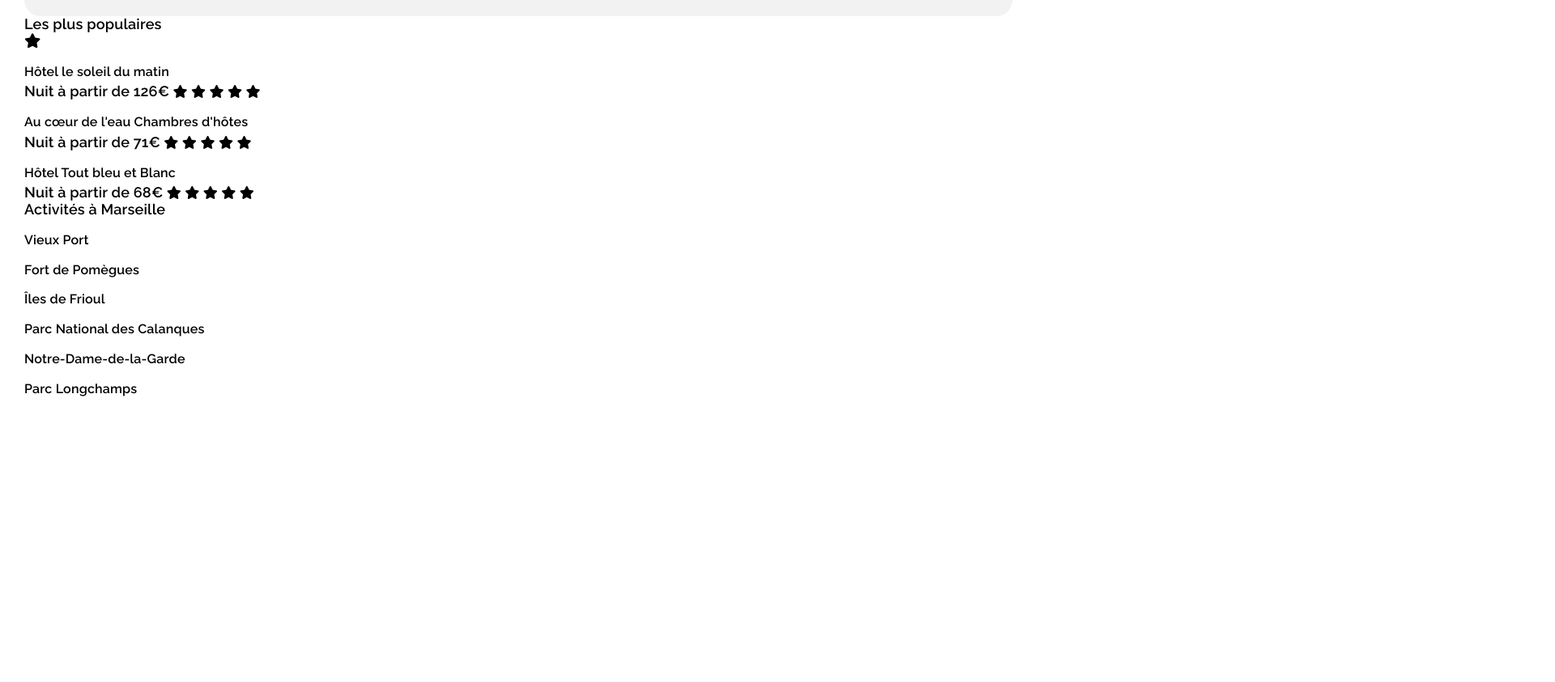
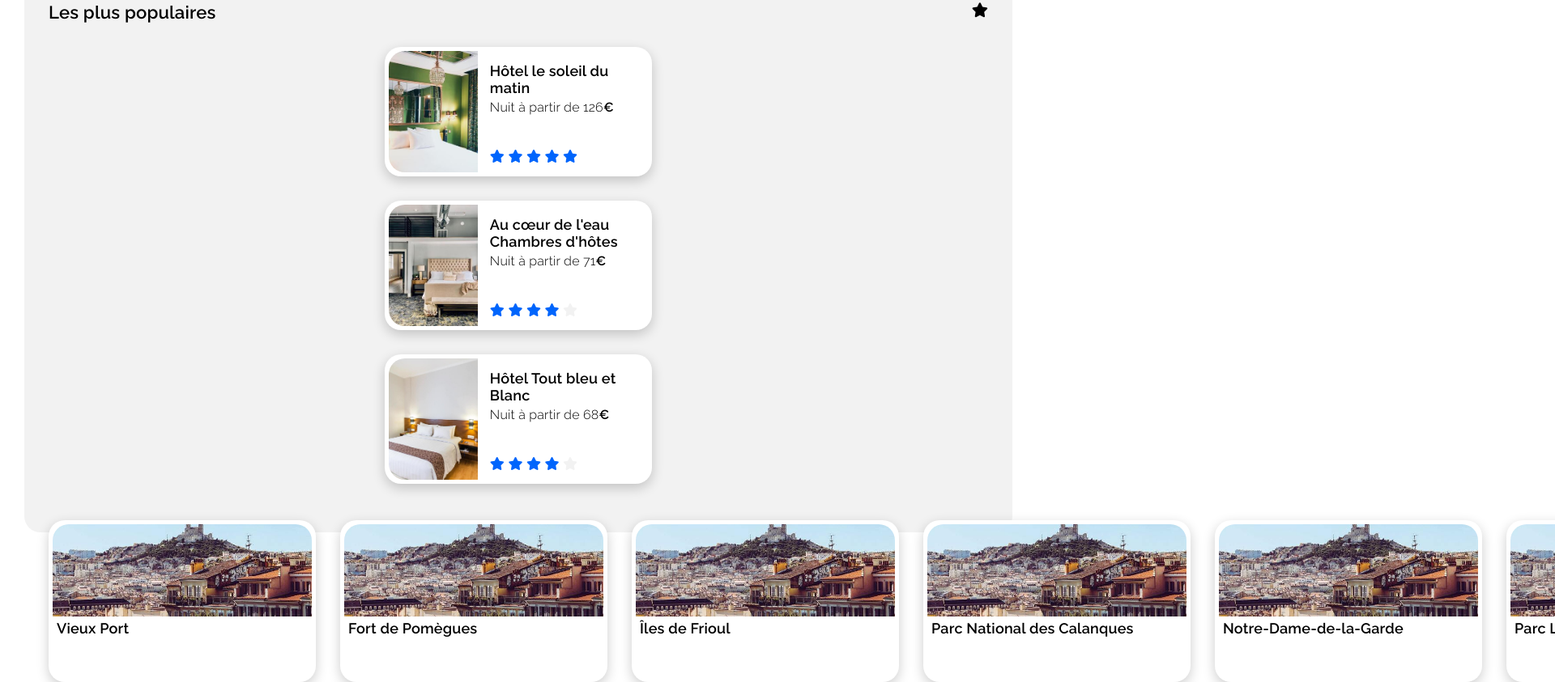
Before and after one commit to maxiim3/oc_projet_2, a website: page index.html in a window 1280 px wide. Shown: the part 1040-1883 px from the top of the page at 81% size, 1920 px wide, since content can reach past the window. Before the commit the page ends 1530 px from the top, so only its background shows below. Drawn offline with Linux system fonts and the light colour scheme.

Commit message:
Hebergement oke 90% | Populaires ok 90% | Activités ok 60%

```diff
--- a/css/index.css
+++ b/css/index.css
@@ -20,28 +20,8 @@
 
   /*Other*/
   scroll-behavior: smooth;
-}
-
-@media only screen and (max-width: 380px) {
-  :root {
-    --text-small: 1.2rem;
-    --text-normal: 1.3rem;
-    --text-xl: 1.6rem;
-  }
-}
-@media only screen and (min-width: 381px) and (max-width: 620px) {
-  :root {
-    --text-small: 1.3rem;
-    --text-normal: 1.4rem;
-    --text-xl: 1.8rem;
-  }
-}
-@media only screen and (min-width: 620px) and (max-width: 970px) {
-  :root {
-    --text-small: 1.5rem;
-    --text-normal: 1.7rem;
-    --text-xl: 2.1rem;
-  }
+  --card-width: 320px;
+  --card-height: 190px;
 }
 
 /*endregion*/
@@ -95,16 +75,7 @@ body > main,
 body > footer {
   padding-inline: 3rem;
 }
-@media only screen and (max-width: 768px) {
-  body > header,
-  body > main,
-  body > footer {
-    padding-inline: 0;
-  }
-  body > header > section {
-    padding-inline: 3rem;
-  }
-}
+
 h1,
 h2,
 h3,
@@ -136,7 +107,7 @@ li {
 }
 /*endregion*/
 
-/*region Header*/
+/*region HEADER*/
 /*region Navigation*/
 nav {
   height: 12rem;
@@ -179,35 +150,7 @@ nav ul li a {
   display: inline-block;
   margin-inline: 2rem;
 }
-@media only screen and (max-width: 768px) {
-  nav {
-    height: 20vh;
-    align-items: center;
-    flex-flow: column nowrap;
-    justify-content: space-around;
-  }
-  nav img {
-    height: 66%;
-    padding-top: 3rem;
-    object-fit: contain;
-  }
-  nav ul {
-    height: 33%;
-    width: 100%;
-    display: flex;
-    flex-flow: row wrap;
-  }
 
-  nav ul li {
-    flex-grow: 1;
-    border-top: none;
-    border-bottom: 3px solid var(--color-gray);
-  }
-  nav ul li:hover {
-    border-top: none;
-    border-bottom: 3px solid var(--color-blue);
-  }
-}
 /*endregion*/
 /*Header Title*/
 /*region Section-principale*/
@@ -230,39 +173,49 @@ header > section > header > * {
 /*region search-form*/
 
 .form {
+  --rounded: 13px;
+  --square-icon: 50px;
   width: fit-content;
   display: flex;
   flex-wrap: nowrap;
   justify-content: flex-start;
   align-items: center;
   overflow: hidden;
-  border-radius: 13px;
+  border-radius: var(--rounded);
 }
 .form label,
 .form input,
 .form button {
   display: inline-block;
-  height: 50px;
+  height: var(--square-icon);
   margin: 0;
   padding: 0;
   border: none;
-  padding-inline: 2ch;
 }
 .form label {
+  position: relative;
+  height: var(--square-icon);
+  width: var(--square-icon);
   background-color: var(--color-gray);
-  display: grid;
-  place-content: center;
+}
+.form label > i {
+  position: absolute;
+  top: 16px;
+  left: 19px;
 }
 
 .form input {
+  padding-inline: 2ch;
   box-sizing: border-box;
   border-block: 1px solid var(--color-gray);
 }
 .form button {
   background-color: var(--color-blue);
   color: var(--color-white);
-  -moz-border-radius-topright: 13px;
-  -moz-border-radius-bottomright: 13px;
+  border-top-right-radius: var(--rounded);
+  border-down-right-radius: var(--rounded);
+  width: fit-content;
+  padding-inline: 2ch;
 }
 .form button:hover {
   cursor: pointer;
@@ -273,17 +226,7 @@ header > section > header > * {
 .search-text {
   display: inline-block;
 }
-@media only screen and (max-width: 768px) {
-  .form button {
-    border-radius: 13px;
-  }
-  .search-icon {
-    display: inline-block;
-  }
-  .search-text {
-    display: none;
-  }
-}
+
 /*endregion search*/
 /*region filters*/
 .filters {
@@ -314,21 +257,14 @@ header > section > header > * {
   z-index: 50;
   transform: translateX(-3px);
 }
-
-p {
-  display: inline-block;
+.filter-item p {
+  display: inline;
   font-size: var(--text-normal);
   font-weight: var(--font-bold);
-  margin-inline: 1ch;
+  padding-inline: 10px 15px;
+  margin-inline: auto;
 }
 
-@media only screen and (max-width: 768px) {
-  .filters h3 {
-    width: 100%;
-  }
-  .filter-item {
-  }
-}
 /*endregion filters*/
 /*region footer*/
 
@@ -364,80 +300,109 @@ p {
 
 /*endregion header*/
 
-/*region Main*/
+/*region MAIN*/
+/*region Section-Variables*/
 main {
   --rounded: 20px;
   --shadow: rgba(0, 0, 0, 0.2);
   --shadow-accent: rgba(0, 0, 0, 0.3);
 }
-/*region section-hosting*/
-.hosting {
-  background-color: var(--color-gray);
+/*endregion*/
+/*region Section-Layout*/
+
+.hosting,
+.most-popular,
+.activities {
   border-radius: var(--rounded);
   padding: 3rem;
   width: auto;
 }
-.hosting > header {
+
+.hosting,
+.most-popular {
+  background-color: var(--color-gray);
+}
+
+.hosting > header,
+.most-popular > header,
+.activities > header {
   margin-bottom: 3rem;
 }
-.hosting ul{
+
+.hosting .cards-container,
+.most-popular .cards-container {
+  width: auto;
   display: flex;
-  flex-flow: row wrap;
+  flex-wrap: wrap;
   align-items: center;
   justify-content: flex-start;
   gap: 3rem;
   margin-bottom: 3rem;
 }
-
-.hosting > footer * {
-  font-weight: var(--font-bold);
-  font-size: var(--text-normal)
-}
-/*region card*/
-.hosting .card {
-  width: 250px;
-  height: 200px;
+.card {
   border-radius: var(--rounded);
   padding: 5px;
   background-color: var(--color-white);
   box-shadow: 0 5px 15px var(--shadow);
   transition: transform 300ms ease-in-out;
 }
-.hosting .card:hover {
+.card:hover {
   transform: rotateZ(1deg) scale(103%);
   box-shadow: 0 5px 5px var(--shadow-accent);
 }
+.hosting > footer *,
+.most-popular > footer *,
+.activities > footer * {
+  font-weight: var(--font-bold);
+  font-size: var(--text-normal);
+}
+/*endregion*/
+/*region SECTION-HOSTING*/
+.hosting .cards-container {
+  flex-direction: row;
+}
+/*region card*/
+/*region card-props*/
+.hosting .card {
+  width: 250px;
+  height: var(--card-height);
+}
+
 .hosting .card .card-link {
   width: 100%;
   height: 100%;
 }
-.hosting .card .card-header {
+/*endregion card-props*/
+/*region card-header*/
+.hosting .card-header {
   overflow: hidden;
   border-top-left-radius: var(--rounded);
   border-top-right-radius: var(--rounded);
   height: 60%;
 }
 
-.hosting .card .card-header img {
+.hosting .card-header img {
   width: 100%;
   height: 100%;
   object-fit: cover;
   object-position: center;
 }
-.hosting .card .card-content {
+/*endregion card-header*/
+/*region card-content*/
+.hosting .card-content {
   margin-inline: 5px;
 }
-.hosting .card .card-content h3,
-p,
-div {
+.hosting .card-content h3,
+.hosting .card-content p,
+.hosting .card-content div {
   padding: 0;
   margin: 5px 0 0;
 }
-.hosting .card .card-content p {
+.hosting .card-content p {
   font-weight: var(--font-regular);
   font-size: var(--text-small);
 }
-.hosting .card .card-content div i {
+.hosting .card-content div i {
   color: var(--color-blue);
 }
 /*Stars ⭐️*/
@@ -450,28 +415,148 @@ div {
 }
 
 .hosting .card:first-of-type .price,
-.hosting .card:nth-of-type(5) .price{
+.hosting .card:nth-of-type(5) .price {
   font-weight: var(--font-bold);
 }
+/*endregion card-content*/
 /*endregion card*/
-
-@media (max-width: 768px){
-  .hosting {
-    background-color: var(--color-white);
-  }
-  .hosting ul{
-    flex-direction: column;
-  }
-  .hosting .card {
-    width: 320px;
-    height: 190px;
-  }
+/*endregion*/
+/*region SECTION-POPULAR*/
+.most-popular header {
+  display: flex;
+  justify-content: space-between;
+}
+.most-popular .cards-container {
+  flex-direction: column;
+}
+.most-popular .card-link {
+  width: 100%;
+  height: 100%;
+  display: flex;
+}
+/*region card*/
+/*region card-props*/
+.most-popular .card {
+  width: var(--card-width);
+  height: 150px;
+}
+/*endregion*/
+/*region card-header*/
+.most-popular .card-header {
+  overflow: hidden;
+  border-top-left-radius: var(--rounded);
+  border-bottom-left-radius: var(--rounded);
+  width: 35%;
+}
+.most-popular .card-header img {
+  width: 100%;
+  height: 100%;
+  object-fit: cover;
+  object-position: center;
+}
+/*endregion*/
+/*region card-content*/
+.most-popular .card-content {
+  margin-inline: 15px 0;
+  height: 100%;
+  position: relative;
+}
+.most-popular .card-content h3,
+.most-popular .card-content p,
+.most-popular .card-content div {
+  max-width: 18ch;
+  padding: 0;
+  margin: 0;
+}
+.most-popular .card-content h3 {
+  margin: 15px 0 5px;
+}
+.most-popular .card-content p {
+  font-weight: var(--font-regular);
+  font-size: var(--text-small);
+}
+.most-popular .card-content div {
+  position: absolute;
+  bottom: 10px;
+}
+.most-popular .card-content div i {
+  color: var(--color-blue);
+}
+/*Stars ⭐️*/
+.most-popular .card:nth-of-type(2) .card-content div i:last-child,
+.most-popular .card:nth-of-type(3) .card-content div i:last-child {
+  color: var(--color-gray);
+}
+/*endregion*/
+/*endregion card*/
+/*endregion*/
+/*region SECTION-ACTIVITIES*/
+.activities .cards-container {
+  display: flex;
+  flex-wrap: wrap;
+  align-items: center;
+  justify-content: center;
+  flex-direction: column;
+  /*TODO Jouer sur la taille du conteneur par rapport a la width */
+  /*NOTE : puis flex shrink / basis / growth  */
+  height: calc(100vh - 100vh);
+  width: auto;
+  gap: 30px;
+  flex-basis: var(--card-height);
+}
+/*region card*/
+/*region card-props*/
+.activities .card {
+  width: var(--card-width);
+  height: var(--card-height);
 }
 
-/*Footer*/
-/*endregion section-hosting*/
+.activities .card:nth-of-type(1),
+.activities .card:nth-of-type(4) {
+  flex-grow: 1;
+}
+.activities .card:nth-of-type(2) {
+    flex-grow: 1;
+}
+.activities .card:nth-of-type(3) {
+  flex-grow: 1;
+}
+.activities .card:nth-of-type(5) {
+  flex-grow: 1;
+}
+.activities .card:nth-of-type(6) {
+  flex-grow: 1;
+}
+/*endregion card-props*/
+/*region card-header*/
+.activities .card-header {
+  overflow: hidden;
+  border-top-left-radius: var(--rounded);
+  border-top-right-radius: var(--rounded);
+  height: 60%;
+}
+
+.activities .card-header img {
+  width: 100%;
+  height: 100%;
+  object-fit: cover;
+  object-position: center;
+}
+/*endregion card-header*/
+/*region card-content*/
+.activities .card-content {
+  margin-inline: 5px;
+}
+.activities .card-content h3 {
+  padding: 0;
+  margin: 5px 0 0;
+}
+
+/*endregion card-content*/
+/*endregion card*/
+/*endregion card-props*/
+/*endregion*/
 /*endregion Main*/
-
 /*region Footer*/
 body > footer {
   display: none;
--- a/index.html
+++ b/index.html
@@ -21,6 +21,7 @@
     <!--    CSS -->
     <link rel="stylesheet" href="css/normalize.css" />
     <link rel="stylesheet" href="css/index.css" />
+    <link rel="stylesheet" href="css/responsive.css" />
     <!--    Font Awesome -->
     <link
       rel="stylesheet"
@@ -85,8 +86,7 @@
             </a>
             <a href="#" class="filter-item">
               <span>
-                <!--TODO Find the correct icon                -->
-                <i class="fa fa-mandalorian"></i>
+                <i class="fa fa-child-reaching"></i>
               </span>
               <p>Familial</p>
             </a>
@@ -121,7 +121,7 @@
         </header>
         <ul class="cards-container">
           <li class="card">
-            <a href="" class="card-link">
+            <a href="#" class="card-link">
               <header class="card-header">
                 <img
                   src="./assets/hebergements/4_small/marcus-loke-WQJvWU_HZFo-unsplash.jpg"
@@ -130,7 +130,10 @@
               </header>
               <article class="card-content">
                 <h3>Auberge la Cannebière</h3>
-                <p>Nuit à partir de <span class="price">25</span><strong>€</strong></p>
+                <p>
+                  Nuit à partir de <span class="price">25</span
+                  ><strong>€</strong>
+                </p>
                 <div>
                   <i class="fa fa-star"></i>
                   <i class="fa fa-star"></i>
@@ -142,13 +145,19 @@
             </a>
           </li>
           <li class="card">
-            <a href="" class="card-link">
+            <a href="#" class="card-link">
               <header class="card-header">
-                <img src="./assets/hebergements/4_small/fred-kleber-gTbaxaVLvsg-unsplash.jpg" alt="Hôtel du port" />
+                <img
+                  src="./assets/hebergements/4_small/fred-kleber-gTbaxaVLvsg-unsplash.jpg"
+                  alt="Hôtel du port"
+                />
               </header>
               <article class="card-content">
                 <h3>Hôtel du port</h3>
-                <p>Nuit à partir de <span class="price">52</span><strong>€</strong></p>
+                <p>
+                  Nuit à partir de <span class="price">52</span
+                  ><strong>€</strong>
+                </p>
                 <div>
                   <i class="fa fa-star"></i>
                   <i class="fa fa-star"></i>
@@ -160,13 +169,19 @@
             </a>
           </li>
           <li class="card">
-            <a href="" class="card-link">
+            <a href="#" class="card-link">
               <header class="card-header">
-                <img src="./assets/hebergements/4_small/reisetopia-B8WIgxA_PFU-unsplash.jpg" alt="Hôtel les mouettes" />
+                <img
+                  src="./assets/hebergements/4_small/reisetopia-B8WIgxA_PFU-unsplash.jpg"
+                  alt="Hôtel les mouettes"
+                />
               </header>
               <article class="card-content">
                 <h3>Hôtel les mouettes</h3>
-                <p>Nuit à partir de <span class="price">76</span><strong>€</strong></p>
+                <p>
+                  Nuit à partir de <span class="price">76</span
+                  ><strong>€</strong>
+                </p>
                 <div>
                   <i class="fa fa-star"></i>
                   <i class="fa fa-star"></i>
@@ -178,13 +193,19 @@
             </a>
           </li>
           <li class="card">
-            <a href="" class="card-link">
+            <a href="#" class="card-link">
               <header class="card-header">
-                <img src="./assets/hebergements/4_small/annie-spratt-Eg1qcIitAuA-unsplash.jpg" alt="Hôtel de la mer" />
+                <img
+                  src="./assets/hebergements/4_small/annie-spratt-Eg1qcIitAuA-unsplash.jpg"
+                  alt="Hôtel de la mer"
+                />
               </header>
               <article class="card-content">
                 <h3>Hôtel de la mer</h3>
-                <p>Nuit à partir de <span class="price">46</span><strong>€</strong></p>
+                <p>
+                  Nuit à partir de <span class="price">46</span
+                  ><strong>€</strong>
+                </p>
                 <div>
                   <i class="fa fa-star"></i>
                   <i class="fa fa-star"></i>
@@ -196,13 +217,19 @@
             </a>
           </li>
           <li class="card">
-            <a href="" class="card-link">
+            <a href="#" class="card-link">
               <header class="card-header">
-                <img src="./assets/hebergements/4_small/nicate-lee-kT-ZyaiwBe0-unsplash.jpg " alt="Auberge Le Panier" />
+                <img
+                  src="./assets/hebergements/4_small/nicate-lee-kT-ZyaiwBe0-unsplash.jpg "
+                  alt="Auberge Le Panier"
+                />
               </header>
               <article class="card-content">
                 <h3>Auberge Le Panier</h3>
-                <p>Nuit à partir de <span class="price">23</span><strong>€</strong></p>
+                <p>
+                  Nuit à partir de <span class="price">23</span
+                  ><strong>€</strong>
+                </p>
                 <div>
                   <i class="fa fa-star"></i>
                   <i class="fa fa-star"></i>
@@ -214,13 +241,19 @@
             </a>
           </li>
           <li class="card">
-            <a href="" class="card-link">
+            <a href="#" class="card-link">
               <header class="card-header">
-                <img src="./assets/hebergements/4_small/febrian-zakaria-M6S1WvfW68A-unsplash.jpg" alt="Hôtel chez Amina" />
+                <img
+                  src="./assets/hebergements/4_small/febrian-zakaria-M6S1WvfW68A-unsplash.jpg"
+                  alt="Hôtel chez Amina"
+                />
               </header>
               <article class="card-content">
                 <h3>Hôtel chez Amina</h3>
-                <p>Nuit à partir de <span class="price">96</span><strong>€</strong></p>
+                <p>
+                  Nuit à partir de <span class="price">96</span
+                  ><strong>€</strong>
+                </p>
                 <div>
                   <i class="fa fa-star"></i>
                   <i class="fa fa-star"></i>
@@ -240,61 +273,70 @@
       <!--#region section_popular-->
       <section class="most-popular">
         <header>
-          <h3>Les plus populaires</h3>
+          <h2>Les plus populaires</h2>
           <i class="fa fa-star"></i>
         </header>
-        <ul>
-          <li>
-            <a href="">
-              <header>
-                <img src="" alt="" />
+        <ul class="cards-container">
+          <li class="card">
+            <a href="#" class="card-link">
+              <header class="card-header">
+                <img
+                  src="./assets/hebergements/4_small/emile-guillemot-Bj_rcSC5XfE-unsplash.jpg"
+                  alt="Hôtel le soleil du matin"
+                />
               </header>
-              <article>
-                <h4>Hôtel le soleil du matin</h4>
+              <article class="card-content">
+                <h3>Hôtel le soleil du matin</h3>
                 <p>Nuit à partir de <span>126</span><strong>€</strong></p>
-                <span>
+                <div>
                   <i class="fa fa-star"></i>
                   <i class="fa fa-star"></i>
                   <i class="fa fa-star"></i>
                   <i class="fa fa-star"></i>
                   <i class="fa fa-star"></i>
-                </span>
+                </div>
               </article>
             </a>
           </li>
-          <li>
-            <a href="">
-              <header>
-                <img src="" alt="" />
+          <li class="card">
+            <a href="#" class="card-link">
+              <header class="card-header">
+                <img
+                  src="./assets/hebergements/4_small/aw-creative-VGs8z60yT2c-unsplash.jpg"
+                  alt="Au cœur de l'eau Chambres d'hôtes"
+                />
               </header>
-              <article>
-                <h4>Au cœur de l'eau Chambres d'hôtes</h4>
+              <article class="card-content">
+                <h3>Au cœur de l'eau Chambres d'hôtes</h3>
                 <p>Nuit à partir de <span>71</span><strong>€</strong></p>
-                <span>
+                <div>
                   <i class="fa fa-star"></i>
                   <i class="fa fa-star"></i>
                   <i class="fa fa-star"></i>
                   <i class="fa fa-star"></i>
                   <i class="fa fa-star"></i>
-                </span>
+                </div>
               </article>
             </a>
           </li>
-          <li>
-            <a href="">
-              <header>
-                <img src="" alt="" />
+          <li class="card">
+            <a href="#" class="card-link">
+              <header class="card-header">
+                <img
+                  src="./assets/hebergements/4_small/febrian-zakaria-sjvU0THccQA-unsplash.jpg"
+                  alt="Hôtel Tout bleu et Blanc"
+                />
               </header>
-              <article>
-                <h4>Hôtel Tout bleu et Blanc</h4>
+              <article class="card-content">
+                <h3>Hôtel Tout bleu et Blanc</h3>
                 <p>Nuit à partir de <span>68</span><strong>€</strong></p>
-                <span>
+                <div>
                   <i class="fa fa-star"></i>
                   <i class="fa fa-star"></i>
                   <i class="fa fa-star"></i>
                   <i class="fa fa-star"></i>
                   <i class="fa fa-star"></i>
-                </span>
+                </div>
               </article>
             </a>
           </li>
@@ -304,66 +346,66 @@
       <!--#region section_activity-->
       <section class="activities" id="activities">
         <header>
-          <h3>Activités à Marseille</h3>
+          <h2>Activités à Marseille</h2>
         </header>
-        <ul>
-          <li>
-            <a href="">
-              <header>
-                <img src="" alt="" />
+        <ul class="cards-container">
+          <li class="card">
+            <a href="#" class="card-link">
+              <header class="card-header">
+                <img src="./assets/activites/4_small/florian-wehde-xW9e8gdotxI-unsplash.jpg" alt="Vieux Port" />
               </header>
-              <article>
-                <h4>Vieux Port</h4>
+              <article class="card-content">
+                <h3>Vieux Port</h3>
               </article>
             </a>
           </li>
-          <li>
-            <a href="">
-              <header>
-                <img src="" alt="" />
+          <li class="card">
+            <a href="#" class="card-link">
+              <header class="card-header">
+                <img src="./assets/activites/4_small/florian-wehde-xW9e8gdotxI-unsplash.jpg" alt="Fort de Pomègues" />
               </header>
-              <article>
-                <h4>Fort de Pomègues</h4>
+              <article class="card-content">
+                <h3>Fort de Pomègues</h3>
               </article>
             </a>
           </li>
-          <li>
-            <a href="">
-              <header>
-                <img src="" alt="" />
+          <li class="card">
+            <a href="#" class="card-link">
+              <header class="card-header">
+                <img src="./assets/activites/4_small/florian-wehde-xW9e8gdotxI-unsplash.jpg" alt="Îles de Frioul" />
               </header>
-              <article>
-                <h4>Îles de Frioul</h4>
+              <article class="card-content">
+                <h3>Îles de Frioul</h3>
               </article>
             </a>
           </li>
-          <li>
-            <a href="">
-              <header>
-                <img src="" alt="" />
+          <li class="card">
+            <a href="#" class="card-link">
+              <header class="card-header">
+                <img src="./assets/activites/4_small/florian-wehde-xW9e8gdotxI-unsplash.jpg" alt="Parc National des Calanques" />
               </header>
-              <article>
-                <h4>Parc National des Calanques</h4>
+              <article class="card-content">
+                <h3>Parc National des Calanques</h3>
               </article>
             </a>
           </li>
-          <li>
-            <a href="">
-              <header>
-                <img src="" alt="" />
+          <li class="card">
+            <a href="#" class="card-link">
+              <header class="card-header">
+                <img src="./assets/activites/4_small/florian-wehde-xW9e8gdotxI-unsplash.jpg" alt="Notre-Dame-de-la-Garde" />
               </header>
-              <article>
-                <h4>Notre-Dame-de-la-Garde</h4>
+              <article class="card-content">
+                <h3>Notre-Dame-de-la-Garde</h3>
               </article>
             </a>
           </li>
-          <li>
-            <a href="">
-              <header>
-                <img src="" alt="" />
+          <li class="card">
+            <a href="#" class="card-link">
+              <header class="card-header">
+                <img src="./assets/activites/4_small/florian-wehde-xW9e8gdotxI-unsplash.jpg" alt="Parc Longchamps" />
               </header>
-              <article>
-                <h4>Parc Longchamps</h4>
+              <article class="card-content">
+                <h3>Parc Longchamps</h3>
               </article>
             </a>
           </li>
```
Also changed, not shown: css/responsive.css (added, +113 -0 lines).
